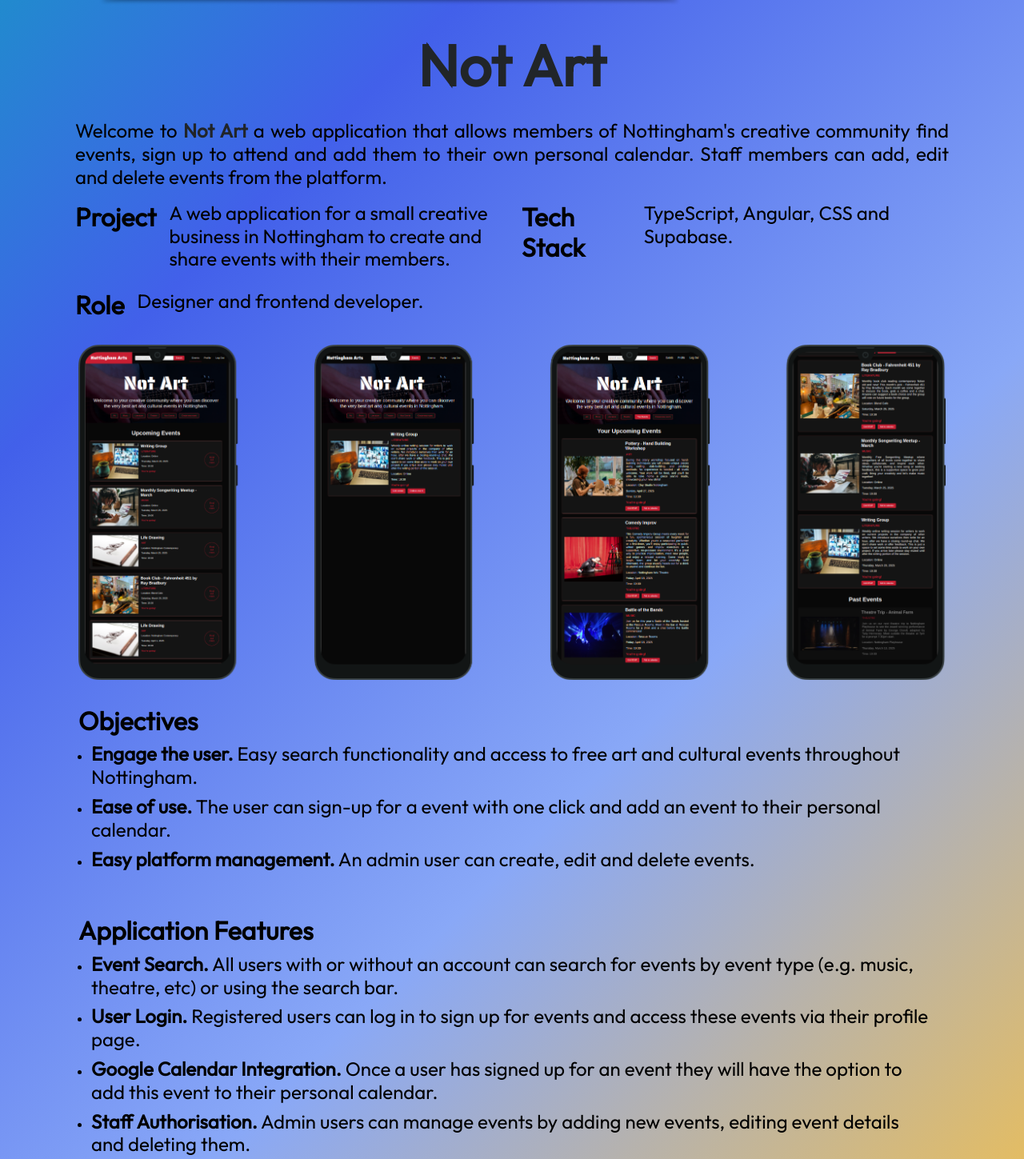
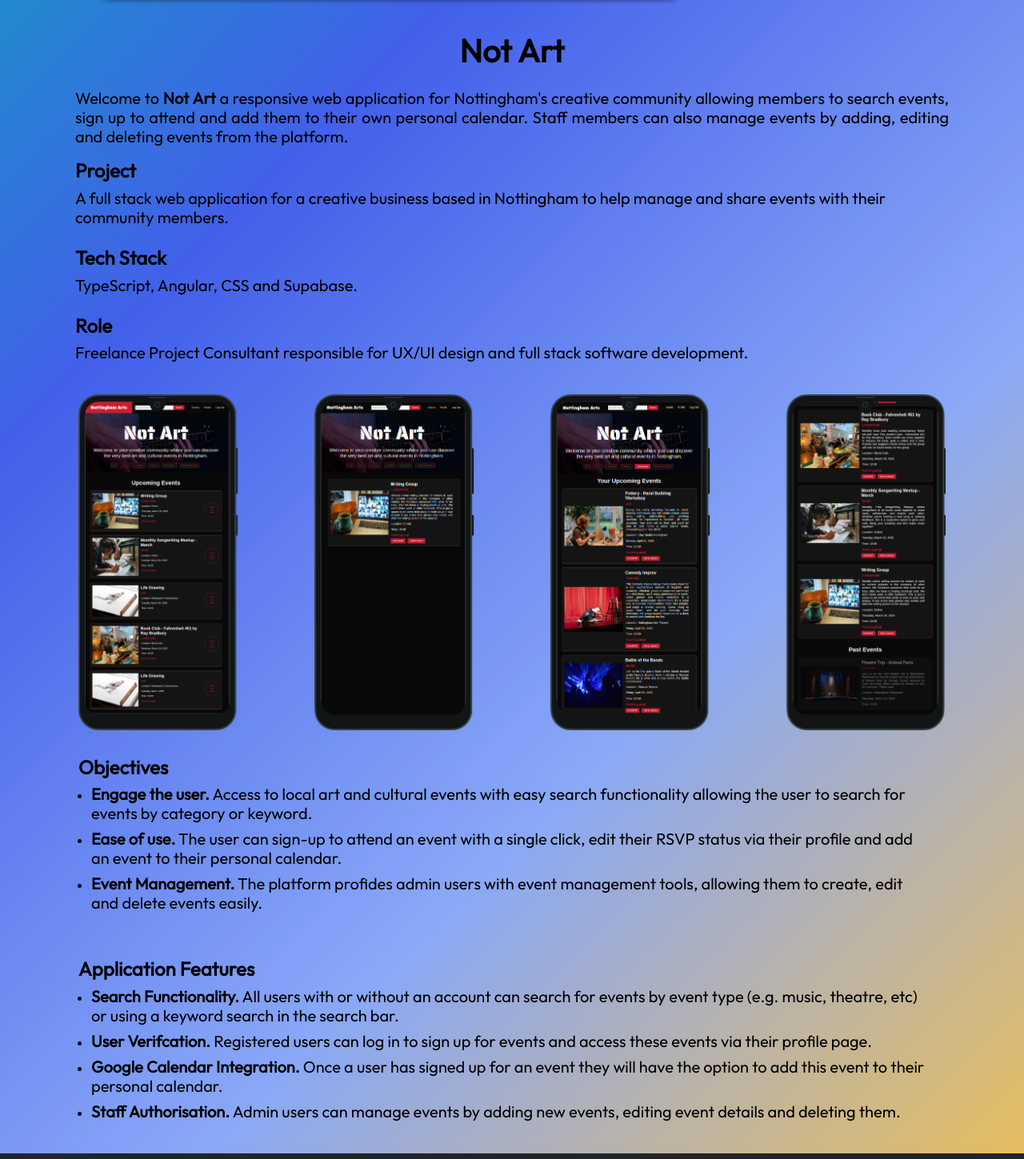
Before and after one commit to JenWarman/portfolio, a React (Vite) app: page /not-art in a window 1280 px wide. Shown: the part 561-2010 px from the top of the page at 80% size. Built offline with nearby package versions, Linux system fonts and the light colour scheme.

Commit message:
Not Art page updated.

```diff
--- a/src/components/NotArt.jsx
+++ b/src/components/NotArt.jsx
@@ -10,28 +10,29 @@ export default function NotArt() {
             <Image src="../../NotArt/NotArt_Main.png" fluid />
           </Row>
           <Row>
-            <h1 className="text-center display-2 fw-bold p-3">
+            <h1 className="text-center display-6 fw-bold p-3">
               <Link
                 target="_blank"
-                className="link-opacity-25-hover link-offset-2 link-underline link-underline-opacity-0 link-dark"
+                className="link-opacity-25-hover link-offset-2 link-underline link-underline-opacity-0 text-black"
                 to="https://not-art.netlify.app/"
               >
                 Not Art
               </Link>
             </h1>
-            <h5 className="about-text fs-4 text-black pb-3">
+            <h5 className="about-text fs-5 text-black pb-3">
               Welcome to
               <Link
                 target="_blank"
-                className="link-opacity-25-hover link-offset-2 link-underline link-underline-opacity-0 link-dark"
+                className="link-opacity-25-hover link-offset-2 link-underline link-underline-opacity-0 text-black"
                 to="https://github.com/JenWarman/events-platform"
               >
                 <strong> Not Art </strong>
               </Link>
-              a web application that allows members of Nottingham&#39;s creative
-              community find events, sign up to attend and add them to their own
-              personal calendar. Staff members can add, edit and delete events
-              from the platform.
+              a responsive web application for Nottingham&#39;s creative
+              community allowing members to search events, sign up to attend and
+              add them to their own personal calendar. Staff members can also
+              manage events by adding, editing and deleting events from the
+              platform.
             </h5>
           </Row>
         </Row>
@@ -39,26 +40,28 @@ export default function NotArt() {
           <Row>
             <Col>
               <Row>
-                <Col className="project-info">
-                  <h2 className="display-8 fw-bold">Project</h2>
-                  <h5 className="fs-4 text-black pb-3">
-                    A web application for a small creative business in
-                    Nottingham to create and share events with their members.
+                <Row className="project-info">
+                  <h2 className="fs-4 fw-bold">Project</h2>
+                  <h5 className="fs-5 text-black pb-3">
+                    A full stack web application for a creative business based
+                    in Nottingham to help manage and share events with their
+                    community members.
                   </h5>
-                </Col>
-                <Col className="project-info">
-                  <h2 className="display-8 fw-bold">Tech Stack</h2>
-                  <h5 className="fs-4 text-black pb-3">
+                </Row>
+                <Row className="project-info">
+                  <h2 className="fs-4 fw-bold">Tech Stack</h2>
+                  <h5 className="fs-5 text-black pb-3">
                     TypeScript, Angular, CSS and Supabase.
                   </h5>
-                </Col>
+                </Row>
               </Row>
-              <Col className="project-info">
-                <h2 className="display-8 fw-bold">Role</h2>
-                <h5 className="fs-4 text-black pb-3">
-                  Designer and frontend developer.
+              <Row className="project-info">
+                <h2 className="fs-4 fw-bold">Role</h2>
+                <h5 className="fs-5 text-black pb-3">
+                  Freelance Project Consultant responsible for UX/UI design and
+                  full stack software development.
                 </h5>
-              </Col>
+              </Row>
             </Col>
           </Row>
           <Row>
@@ -66,58 +69,60 @@ export default function NotArt() {
           </Row>
         </Row>
         <Row className="p-3">
-          <h2 className="display-8 fw-bold">Objectives</h2>
+          <h2 className="fs-4 fw-bold">Objectives</h2>
           <ul>
             <li className="byte-size-list">
-              <h5 className="fs-4 text-black">
+              <h5 className="fs-5 text-black">
                 <span>
-                  <strong>Engage the user.</strong> Easy search functionality
-                  and access to free art and cultural events throughout
-                  Nottingham.
+                  <strong>Engage the user.</strong> Access to local art and
+                  cultural events with easy search functionality allowing the
+                  user to search for events by category or keyword.
                 </span>
               </h5>
             </li>
             <li className="byte-size-list">
-              <h5 className="fs-4 text-black">
+              <h5 className="fs-5 text-black">
                 <span>
-                  <strong>Ease of use.</strong> The user can sign-up for a event
-                  with one click and add an event to their personal calendar.
+                  <strong>Ease of use.</strong> The user can sign-up to attend
+                  an event with a single click, edit their RSVP status via their
+                  profile and add an event to their personal calendar.
                 </span>
               </h5>
             </li>
             <li className="byte-size-list">
-              <h5 className="fs-4 text-black">
+              <h5 className="fs-5 text-black">
                 <span>
-                  <strong>Easy platform management.</strong> An admin user can
-                  create, edit and delete events.
+                  <strong>Event Management.</strong> The platform profides admin
+                  users with event management tools, allowing them to create,
+                  edit and delete events easily.
                 </span>
               </h5>
             </li>
           </ul>
         </Row>
         <Row className="p-3">
-          <h2 className="display-8 fw-bold">Application Features</h2>
+          <h2 className="fs-4 fw-bold">Application Features</h2>
           <ul>
             <li className="byte-size-list">
-              <h5 className="fs-4 text-black">
+              <h5 className="fs-5 text-black">
                 <span>
-                  <strong>Event Search.</strong> All users with or without an
+                  <strong>Search Functionality.</strong> All users with or without an
                   account can search for events by event type (e.g. music,
-                  theatre, etc) or using the search bar.
+                  theatre, etc) or using a keyword search in the search bar.
                 </span>
               </h5>
             </li>
             <li className="byte-size-list">
-              <h5 className="fs-4 text-black">
+              <h5 className="fs-5 text-black">
                 <span>
-                  <strong>User Login.</strong> Registered users can log in to
+                  <strong>User Verifcation.</strong> Registered users can log in to
                   sign up for events and access these events via their profile
                   page.
                 </span>
               </h5>
             </li>
             <li className="byte-size-list">
-              <h5 className="fs-4 text-black">
+              <h5 className="fs-5 text-black">
                 <span>
                   <strong>Google Calendar Integration.</strong> Once a user has
                   signed up for an event they will have the option to add this
@@ -126,7 +131,7 @@ export default function NotArt() {
               </h5>
             </li>
             <li className="byte-size-list">
-              <h5 className="fs-4 text-black">
+              <h5 className="fs-5 text-black">
                 <span>
                   <strong>Staff Authorisation.</strong> Admin users can manage
                   events by adding new events, editing event details and
```
